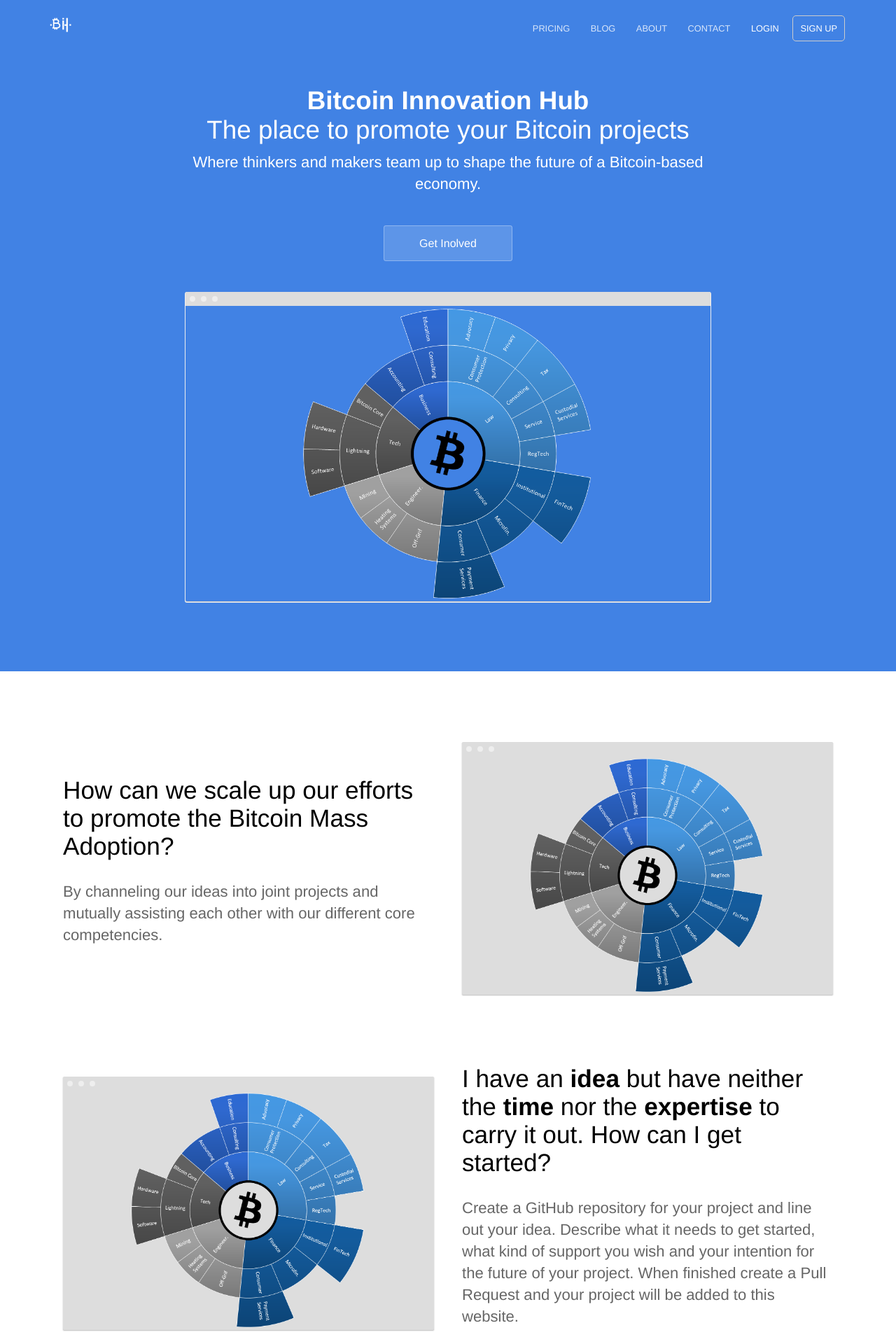
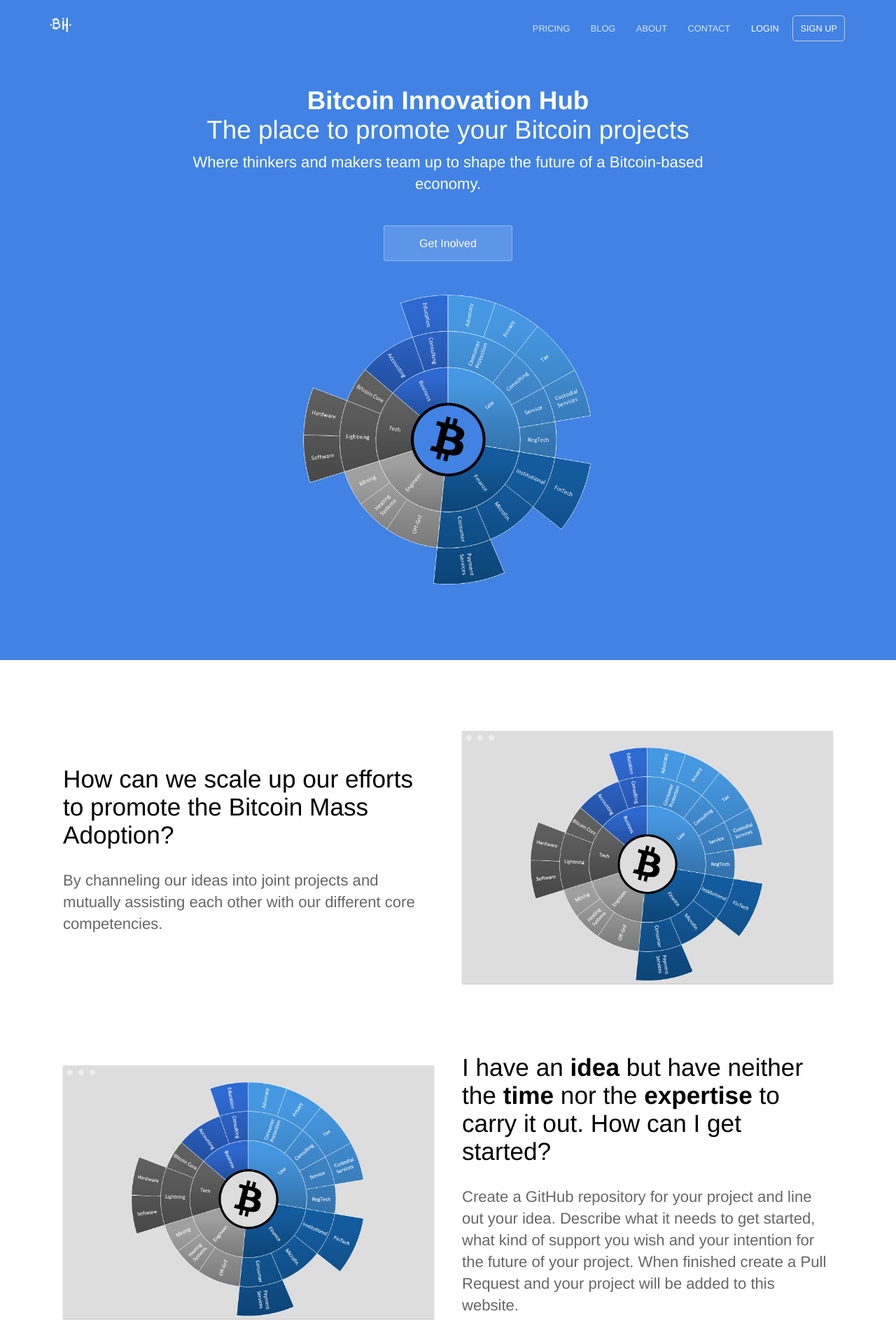
Before and after one commit to Bitcoin-InnovationHub/old, a Jekyll site: the page built from index.html, in a window 1280 px wide. Shown: the top 1920 px of the page at 70% size. Built offline with Jekyll 4.4.1, drawn with Linux system fonts in a browser that asks for light colours.

Commit message:
Update index.html

```diff
--- a/index.html
+++ b/index.html
@@ -9,7 +9,7 @@ description: The place to promote your Bitcoin projects
 		<p class="subtext editable">Where thinkers and makers team up to shape the future of a Bitcoin-based economy.</p>
 		<div class="cta button alt"><a href="{{ site.baseurl }}/contact/">Get Inolved</a></div>
 		<div>
-			<img src="{{ site.baseurl }}/images/dashboard.png" alt="Screenshot" class="screenshot editable" />
+			<img src="{{ site.baseurl }}/images/dashboard.png" />
 		</div>
 	</div>
 </section>
```
